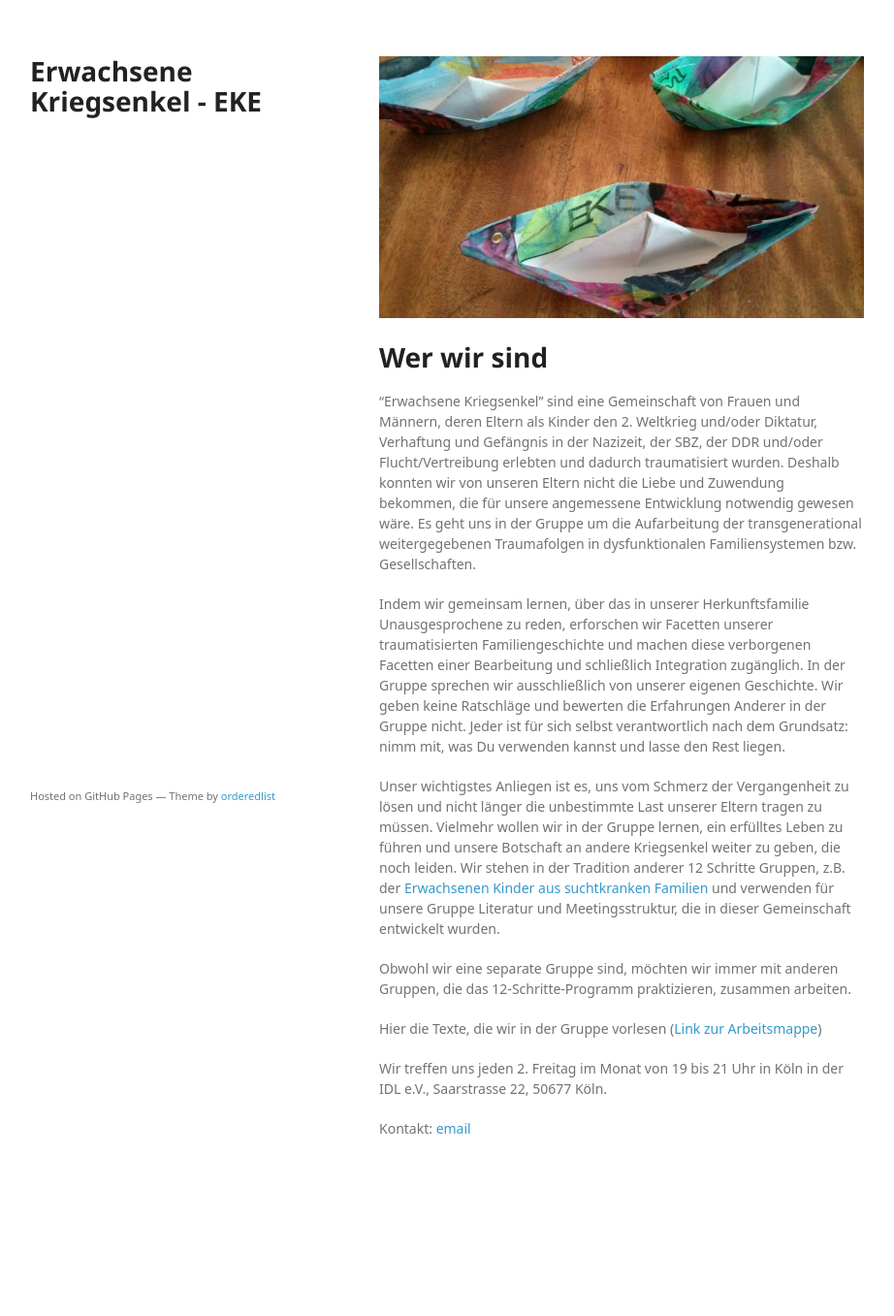
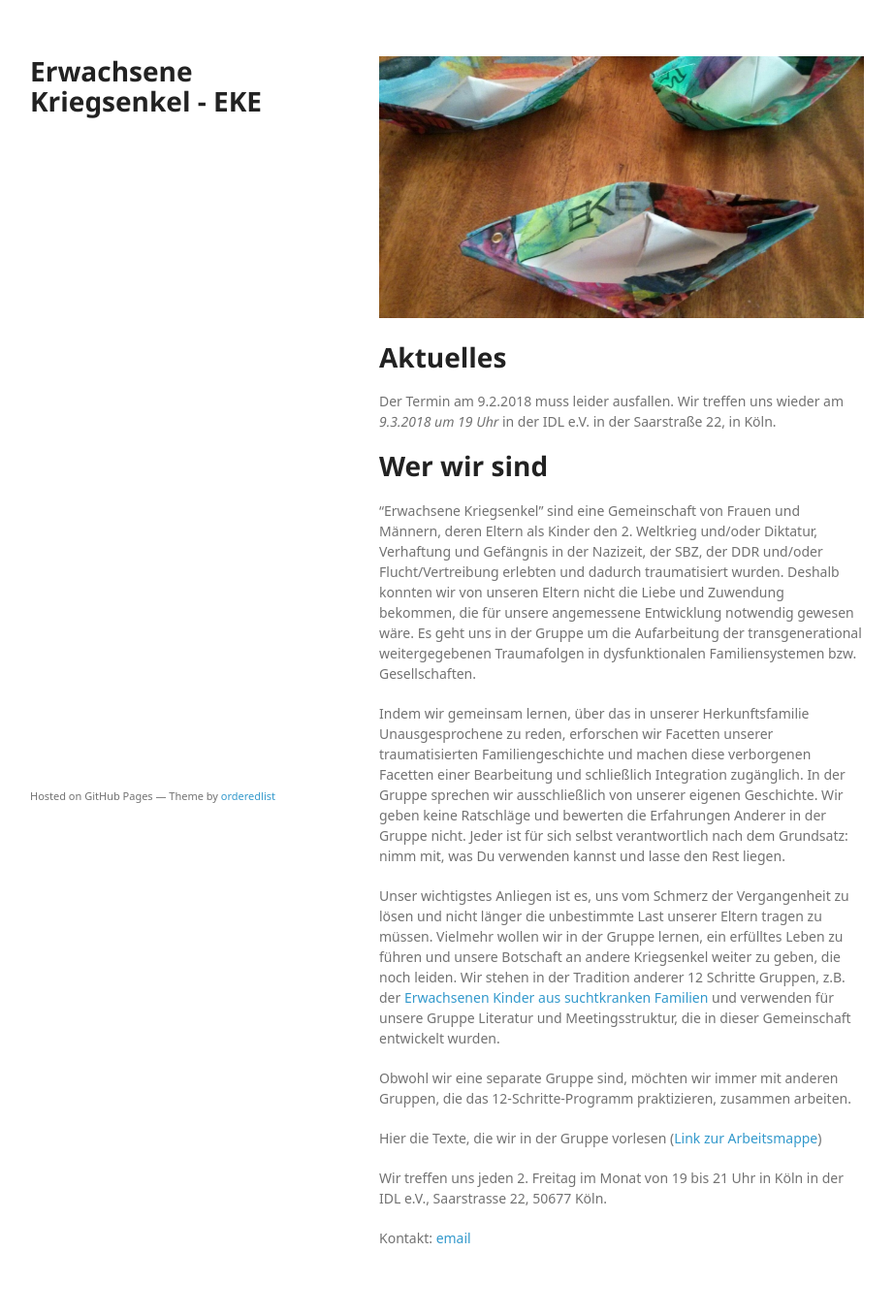
Before and after one commit to thomaskarlrichter/ekefreitagkoeln.github.io, a Jekyll site: the page built from index.md, in a window 1280 px wide. Shown: the whole page at 97% size, without its empty margins (179-1101 px from the left). Built offline with Jekyll 4.4.1, drawn with Linux system fonts in a browser that asks for light colours; some web fonts are replaced; before the commit the page ends 1244 px from its top, so only the background shows below that.

Commit message:
Update index.md

```diff
--- a/index.md
+++ b/index.md
@@ -4,6 +4,11 @@ title: Homepage Erwachsene Kriegsenkel - eine 12-Schritte-Gruppe
 ---
 
 ![EKE Schiffe](schiffe_eke.jpg)
+
+# Aktuelles
+
+Der Termin am 9.2.2018 muss leider ausfallen. Wir treffen uns wieder am *9.3.2018 um 19 Uhr* in der IDL e.V. in der
+Saarstraße 22, in Köln.
 
 # Wer wir sind
 
```
